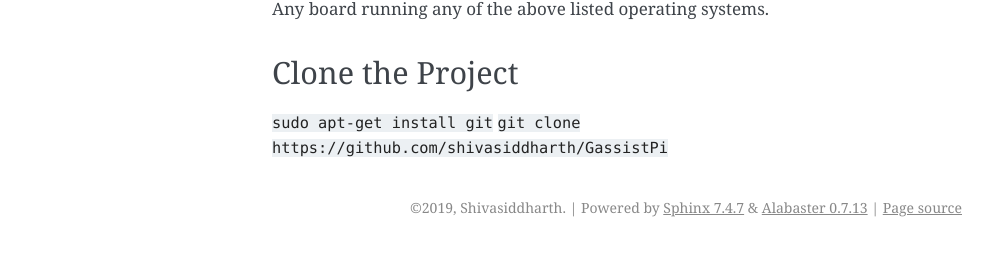
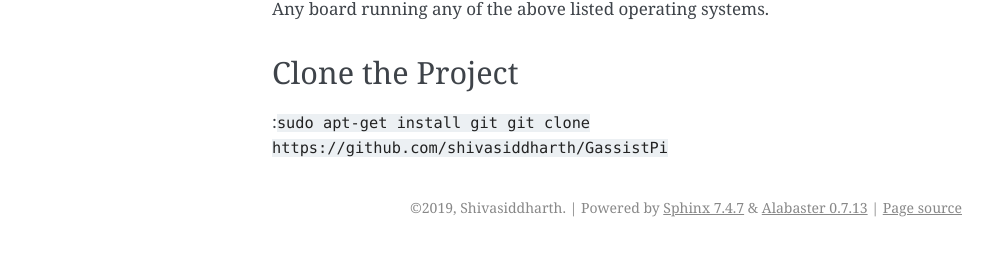
Before and after one commit to shivasiddharth/GassistPi, a Sphinx documentation site: the page built from docs/source/getting_started.rst, in a window 1280 px wide. Shown: the part 476-732 px from the top of the page, without its empty margins (148-1141 px from the left). Built offline with Sphinx 7.4.7, drawn with Linux system fonts in a browser that asks for light colours.

```diff
--- a/docs/source/getting_started.rst
+++ b/docs/source/getting_started.rst
@@ -20,5 +20,5 @@ Any board running any of the above listed operating systems.
 
 Clone the Project
 -----------------
-``sudo apt-get install git``
-``git clone https://github.com/shivasiddharth/GassistPi``
+:``sudo apt-get install git
+git clone https://github.com/shivasiddharth/GassistPi``
```
